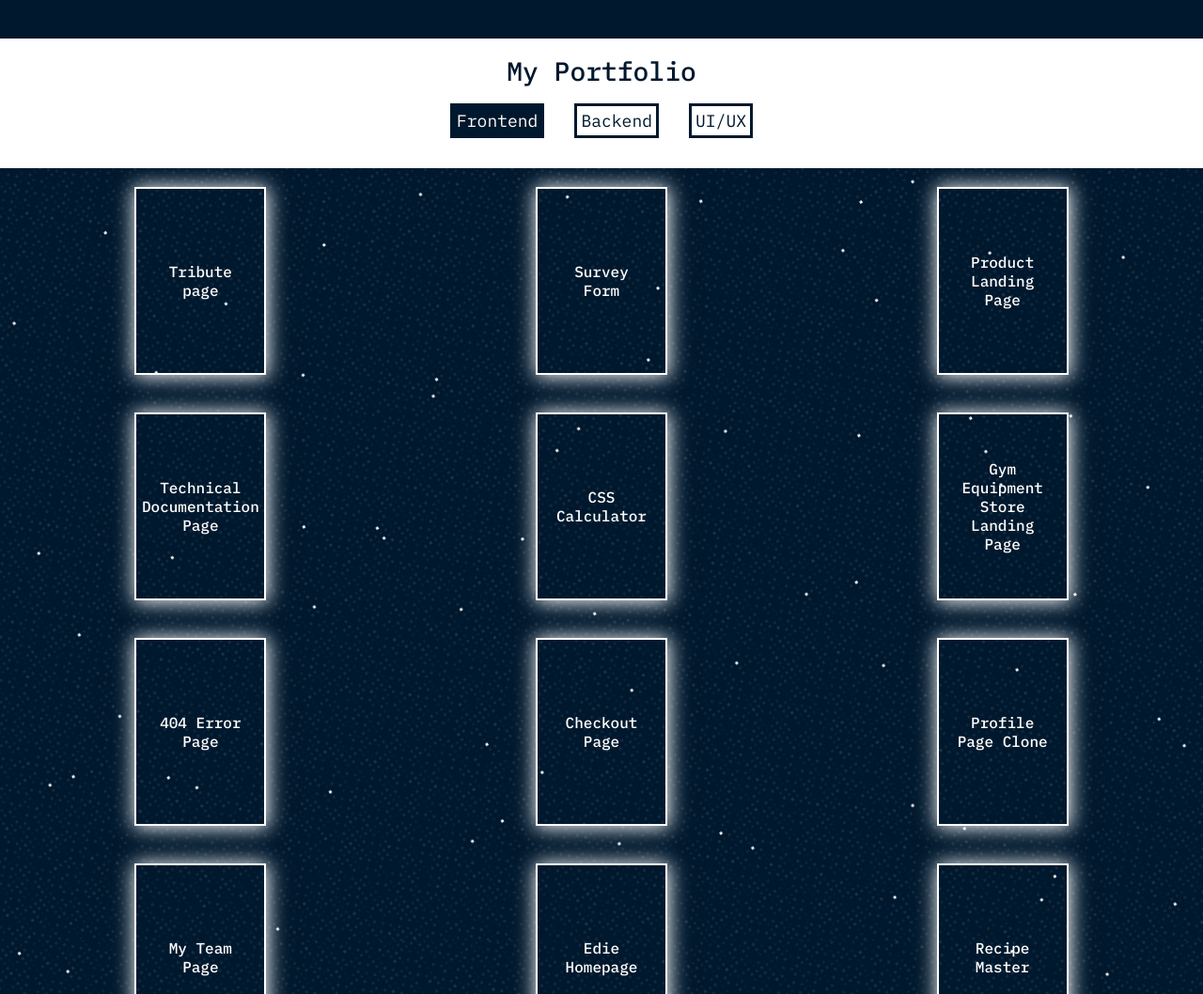
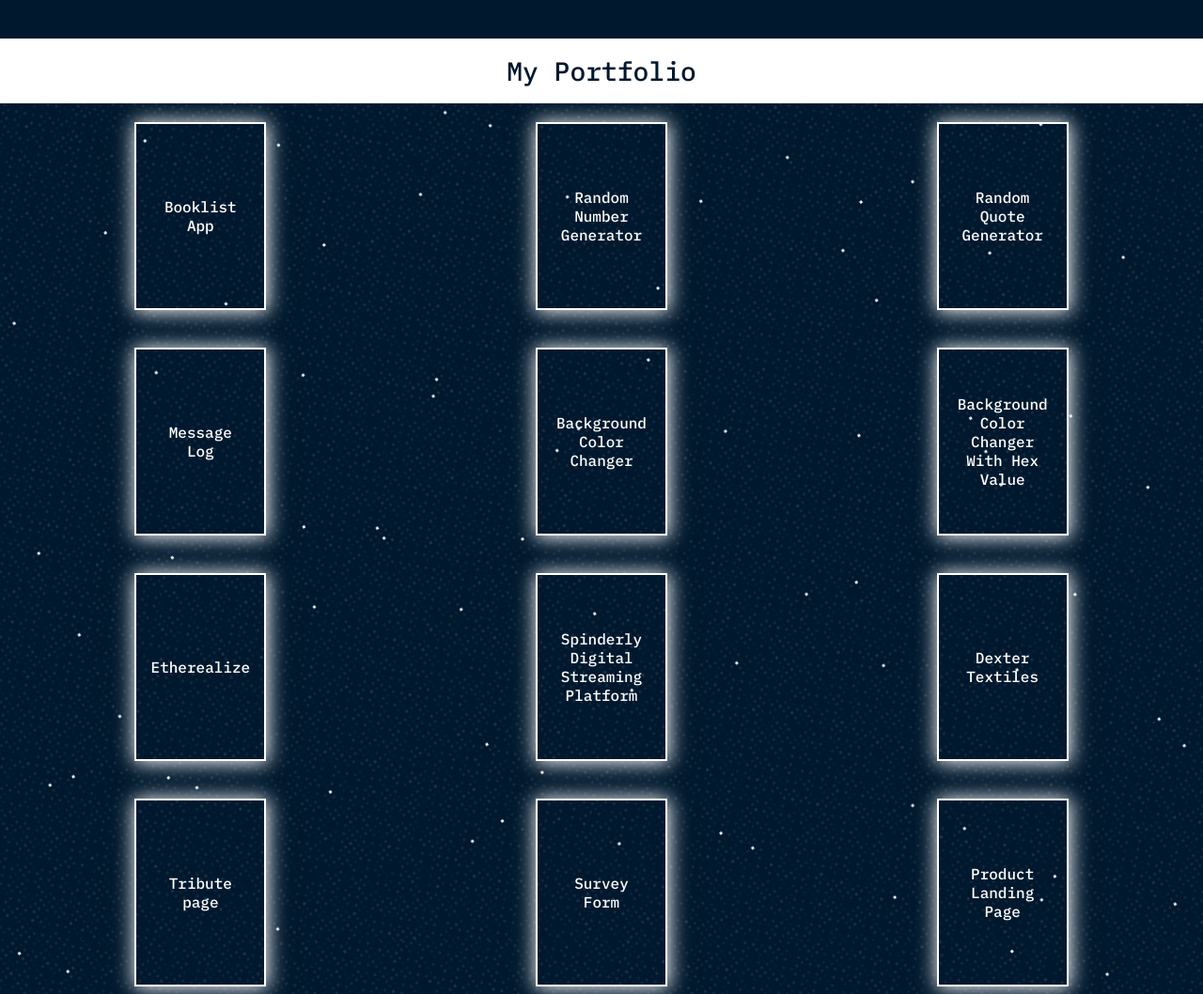
Before and after one commit to Adekunle6021023/portfolio-page, a plain HTML site: page index.html in a window 1280 px wide. Shown: the part 1400-2458 px from the top of the page at 94% size. Drawn offline with Linux system fonts and the light colour scheme.

Commit message:
Update index.html

```diff
--- a/index.html
+++ b/index.html
@@ -4,10 +4,10 @@
 <head>
     <meta charset="UTF-8">
     <meta name="viewport" content="width=device-width, initial-scale=1.0">
-    <meta name="description" content="Adekunle Adedokun DevChallenges.io Portfolio Page">
+    <meta name="description" content="Adekunle Adedokun Portfolio Page">
     <meta http-equiv="X-UA-Compatible" content="ie=edge">
-    <meta name="keywords" content="Portfolio Site | Web Development | DevChallenges.io">
-    <title>Adekunle Adedokun | DevChallenges.io Portfolio Page</title>
+    <meta name="keywords" content="Portfolio Site | Web Development ">
+    <title>Adekunle Adedokun | Portfolio Page</title>
     <link rel="preconnect" href="https://fonts.gstatic.com">
     <link
         href="https://fonts.googleapis.com/css2?family=IBM+Plex+Mono:ital,wght@0,400;0,500;1,100;1,400;1,500&display=swap"
@@ -88,13 +88,71 @@
     <section id="projects" class="portfolio">
         <div class="section-title">
             My Portfolio
-            <div class="portfolio-filter">
-                <div class="tag select-tag">Frontend</div>
-                <div class="tag">Backend</div>
-                <div class="tag">UI/UX</div>
-            </div>
         </div>
         <div class="portfolio-wrapper">
+        		<div class="project-tile">
+                <a href="https://Adekunle6021023.github.io/booklist-app">
+                    <p class="project-title">
+                    		Booklist App
+                    </p>
+                </a>
+            </div>
+            	<div class="project-tile">
+                <a href="https://Adekunle6021023.github.io/random-number-generator.github.io">
+                    <p class="project-title">
+                    		Random Number Generator
+                    </p>
+                </a>
+            </div>
+            	<div class="project-tile">
+                <a href="https://Adekunle6021023.github.io/random-quote-generator.github.io">
+                    <p class="project-title">
+                    		Random Quote Generator
+                    </p>
+                </a>
+            </div>
+            	<div class="project-tile">
+                <a href="https://Adekunle6021023.github.io/message-log.github.io">
+                    <p class="project-title">
+                    		Message Log
+                    </p>
+                </a>
+            </div>
+            	<div class="project-tile">
+                <a href="https://Adekunle6021023.github.io/background-color-changer.github.io">
+                    <p class="project-title">
+                    		Background Color Changer
+                    </p>
+                </a>
+            </div>
+            	<div class="project-tile">
+                <a href="https://Adekunle6021023.github.io/background-color-changer-with-color-value-display.github.io">
+                    <p class="project-title">
+                    		Background Color Changer With Hex Value
+                    </p>
+                </a>
+            </div>
+            	<div class="project-tile">
+                <a href="https://Adekunle6021023.github.io/etherealize">
+                    <p class="project-title">
+                    		Etherealize
+                    </p>
+                </a>
+            </div>
+            	<div class="project-tile">
+                <a href="https://Adekunle6021023.github.io/spinderly.github.io">
+                    <p class="project-title">
+                    		Spinderly Digital Streaming Platform
+                    </p>
+                </a>
+            </div>
+            	<div class="project-tile">
+                <a href="https://Adekunle6021023.github.io/dexter-textiles.github.io">
+                    <p class="project-title">
+                    		Dexter Textiles
+                    </p>
+                </a>
+            </div>
             <div class="project-tile">
                 <a href="https://codepen.io/adekunleadedokun/details/qBOvYVy">
                     <p class="project-title">
@@ -166,13 +224,6 @@
                 </a>
             </div>
             <div class="project-tile">
-                <a href="https://Adekunle6021023.github.io/edie-homepage">
-                    <p class="project-title">
-                        Edie Homepage
-                    </p>
-                </a>
-            </div>
-            <div class="project-tile">
                 <a href="https://Adekunle6021023.github.io/recipemaster.github.io">
                     <p class="project-title">
                         Recipe Master
@@ -202,18 +253,15 @@
         <div class="section-title">
             Contact Me:
         </div>
+        <a href="tel: +2348085374314">Phone: +2348085374314</a>
         <div class="link-container">
             <a href="https://github.com/Adekunle6021023" class="profile-link" target="_blank">
                 <span class="icon">
                     <i class="fab fa-github fa-5x"></i>
                 </span>
             </a>
-            <a href="https://stackoverflow.com/Adekunle6021023" class="profile-link" target="_blank">
-                <span class="icon">
-                    <i class="fab fa-stack-overflow fa-5x"></i>
-                </span>
-            </a>
-            <a href="https://linkedin.com/Adekunle6021023" class="profile-link" target="_blank">
+
+            <a href="https://www.linkedin.com/in/adekunle-adedokun-3970201ba" class="profile-link" target="_blank">
                 <span class="icon">
                     <i class="fab fa-linkedin-in fa-5x"></i>
                 </span>
```
